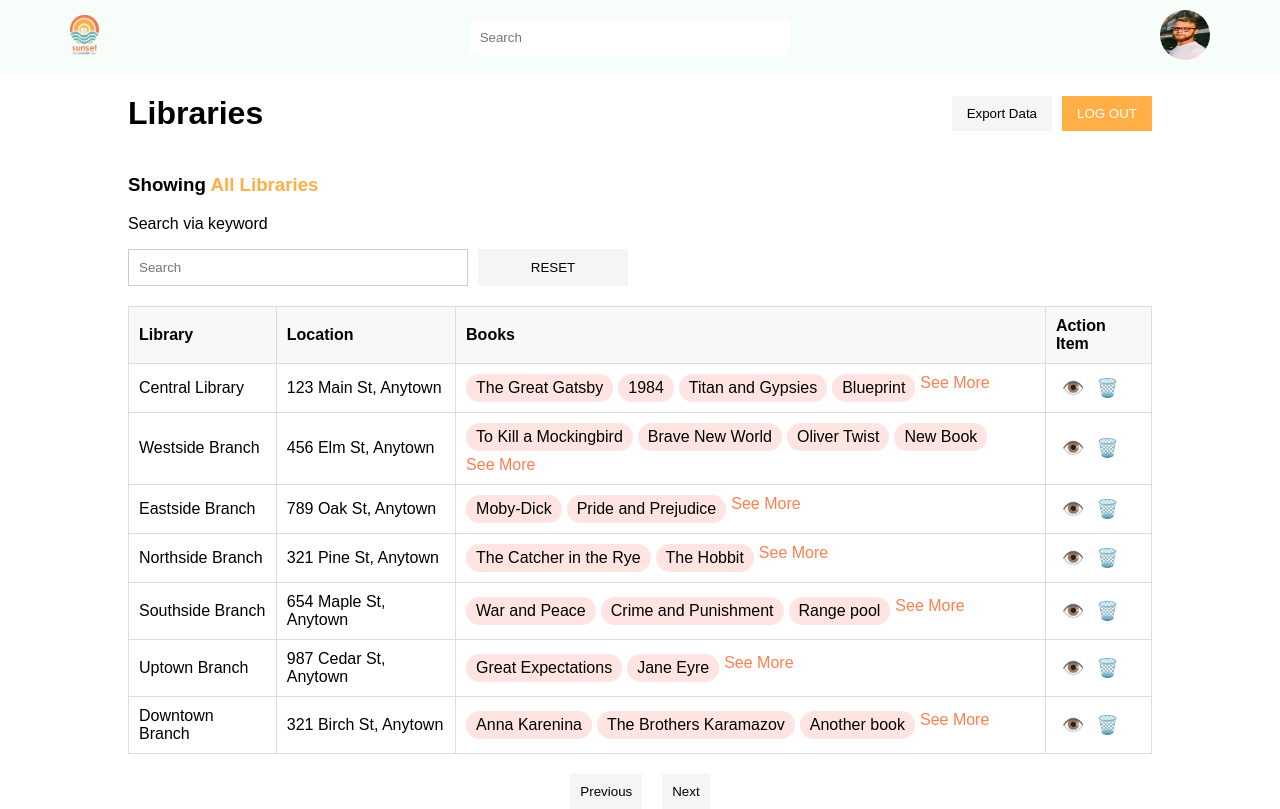
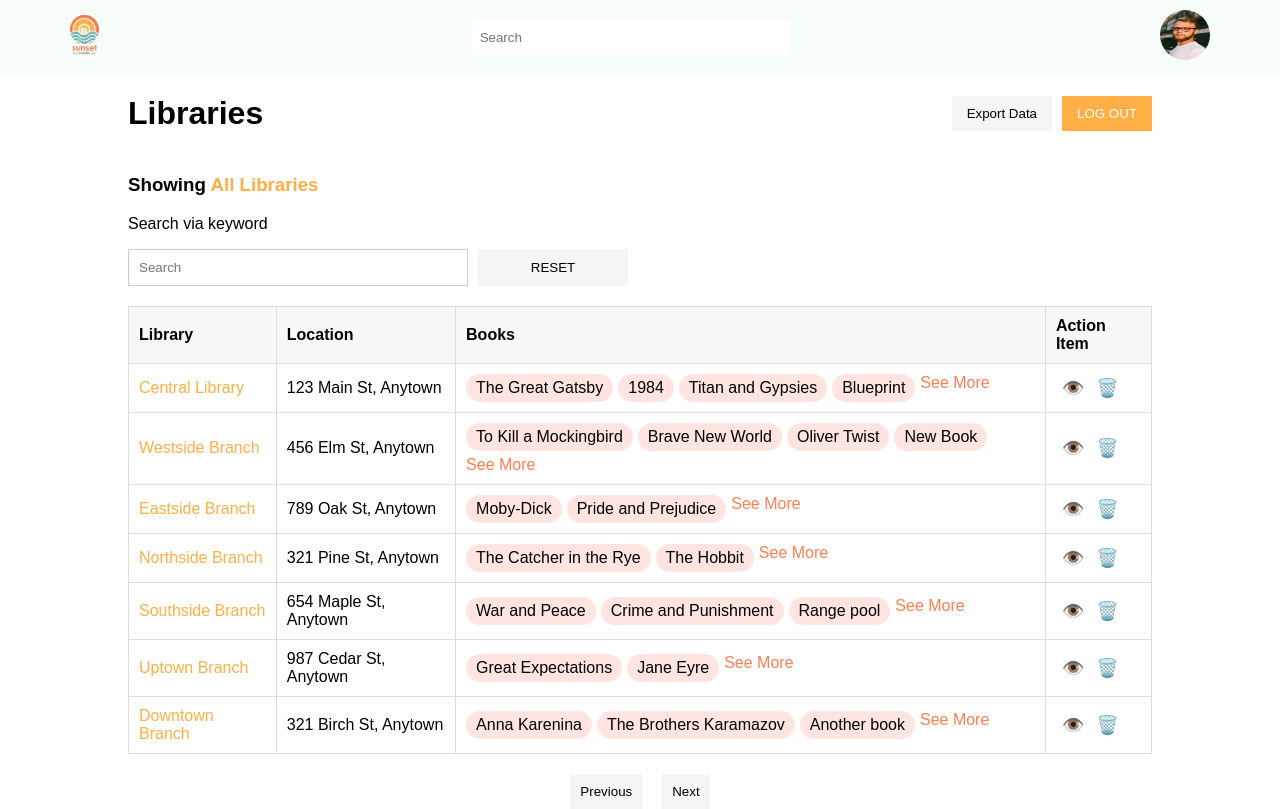
Before and after one commit to Jocatins/sunset-bookstore-v1, an Angular app: page /libraries in a window 1280 px wide. Built offline with nearby package versions, Linux system fonts and the light colour scheme; data requests are answered from the project's data file; sample sign-in values are in the browser's storage; a web font is replaced by a local one.

Commit message:
metropolis-font-implemented

```diff
--- a/src/app/components/libraries/libraries.component.html
+++ b/src/app/components/libraries/libraries.component.html
@@ -29,7 +29,8 @@
         </thead>
         <tbody>
             <tr *ngFor="let library of libraries">
-                <td [title]="library.name + ' details'" (click)="routeToBook(library.id)" class="library-name">
+                <td [title]="library.name + ' details'" (click)="routeToBook(library.id)" class="library-name"
+                    style="color: #FFAF45;">
                     {{ library.name }}
                 </td>
                 <td [title]="library.location + ' details'">{{ library.location }}</td>
--- a/src/app/components/library-detail/library-detail.component.html
+++ b/src/app/components/library-detail/library-detail.component.html
@@ -35,7 +35,7 @@
         <tbody>
             <tr *ngFor="let book of library.books">
                 <td>
-                    <p class="book-title">{{ book.title }}</p>
+                    <p class="book-title" style="color: #FFAF45;">{{ book.title }}</p>
                 </td>
 
                 <td>{{ book.author }}</td>
--- a/src/styles.css
+++ b/src/styles.css
@@ -36,4 +36,5 @@ body,
 html {
   margin: 0;
   font-family: 'Metropolis', sans-serif;
+  /* background-color: #D9D9D1; */
 }
```
